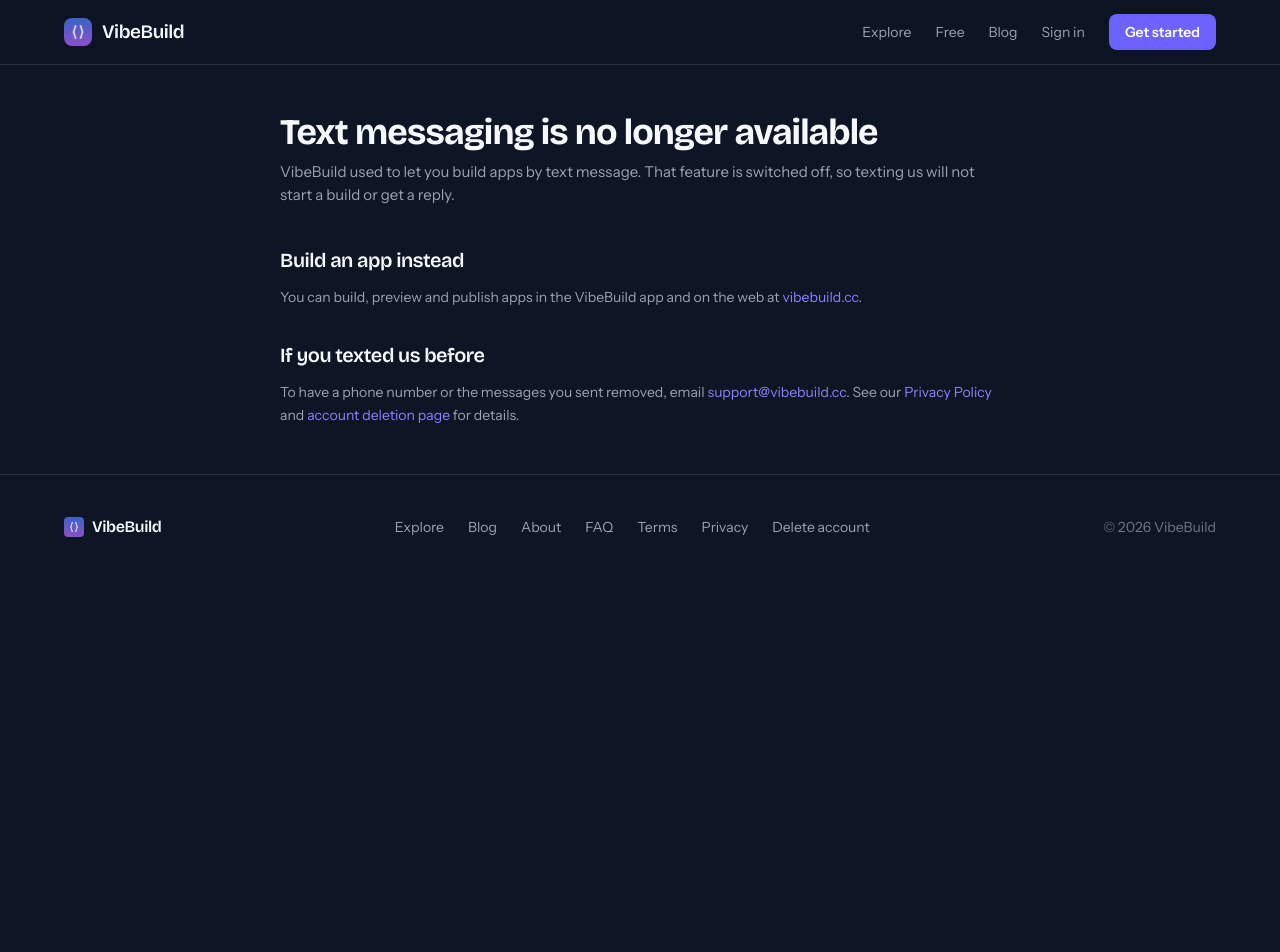
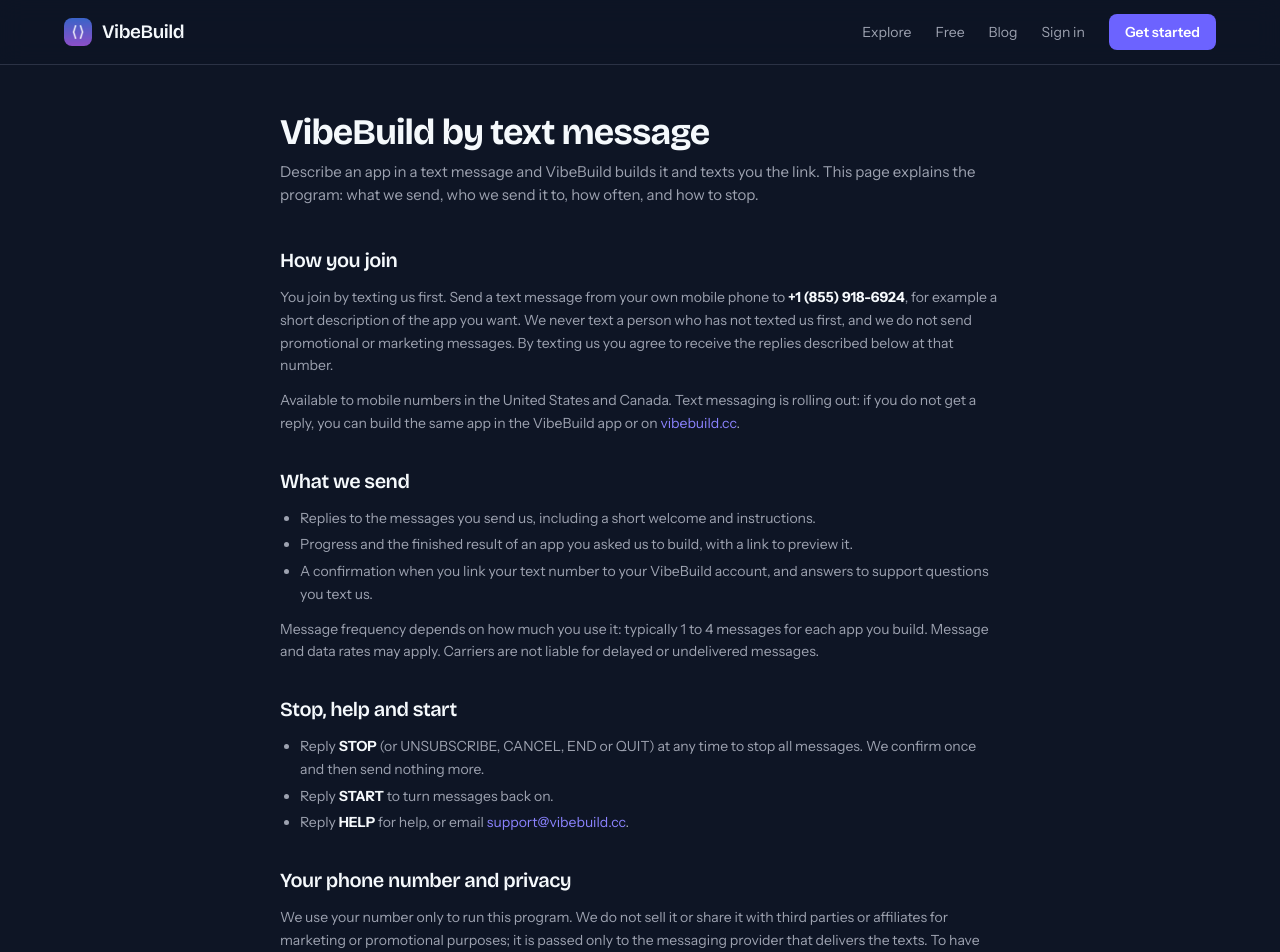
Before and after one commit to tsushanth/vibecoder, a Next.js app in the folder web/: page /sms in a window 1280 px wide. Shown: the top 952 px of the page. Before the commit the page ends 800 px from the top, so only its background shows below. Built offline with nearby package versions, Linux system fonts and the light colour scheme; no server answers.

Commit message:
Describe the text-message program on /sms and in the privacy policy (opt-in by texting first, message types, frequency, STOP/START/HELP, no marketing, no sharing) (#144)

```diff
--- a/web/src/app/privacy/page.tsx
+++ b/web/src/app/privacy/page.tsx
@@ -120,11 +120,14 @@ export default function PrivacyPage() {
           <section>
             <h2 className="font-display text-xl font-semibold text-foreground mb-3">9. SMS / Text Messaging</h2>
             <p>
-              Building apps by text message is currently not available and we are not sending text messages. If you
-              texted VibeBuild or linked a phone number in the past and want that phone number or those messages
-              deleted, contact us at support@vibebuild.cc. Phone numbers were used only to run that feature and were
-              never shared with third parties or affiliates for marketing or promotional purposes. See{' '}
-              <a href="/sms" className="text-accent-hover hover:underline">vibebuild.cc/sms</a> for the current status.
+              If you text VibeBuild (or link a phone number to your account) we use that number and the messages you send
+              only to run the text-message program: to reply to you, to send the progress and result of an app you asked us
+              to build, and to answer support questions. We only text people who have texted us first and we do not send
+              promotional messages. Your number is passed only to the messaging provider that delivers the texts; it is
+              never sold or shared with third parties or affiliates for marketing or promotional purposes. Reply STOP to stop
+              all messages, START to turn them back on, or HELP for help. To have your phone number and messages deleted,
+              contact us at support@vibebuild.cc. See{' '}
+              <a href="/sms" className="text-accent-hover hover:underline">vibebuild.cc/sms</a> for how the program works.
             </p>
           </section>
 
--- a/web/src/app/sms/page.tsx
+++ b/web/src/app/sms/page.tsx
@@ -2,11 +2,14 @@ import type { Metadata } from 'next';
 import Link from 'next/link';
 import { MarketingHeader, MarketingFooter } from '@/components/landing/MarketingChrome';
 
+// Public description of the text-message program (the page carrier registration reviewers read). It must stay in step with sms-bot/
+// (opt-in by texting first, STOP/START/HELP, replies only to people who texted us first, US and Canada numbers).
 export const metadata: Metadata = {
-  title: 'Text messaging - VibeBuild',
-  description: 'Building apps by text message is no longer available.',
-  robots: { index: false, follow: false },
+  title: 'VibeBuild by text message',
+  description: 'How the VibeBuild text-message program works: who we text, what we send, how often, and how to stop.',
 };
+
+const NUMBER_DISPLAY = '+1 (855) 918-6924';
 
 export default function SmsPage() {
   return (
@@ -14,28 +17,62 @@ export default function SmsPage() {
       <MarketingHeader />
 
       <div className="max-w-3xl mx-auto px-6 py-12">
-        <h1 className="font-display text-4xl font-bold mb-2">Text messaging is no longer available</h1>
+        <h1 className="font-display text-4xl font-bold mb-2">VibeBuild by text message</h1>
         <p className="text-muted mb-10">
-          VibeBuild used to let you build apps by text message. That feature is switched off, so texting us will not start a build or get a reply.
+          Describe an app in a text message and VibeBuild builds it and texts you the link. This page explains the program: what we send,
+          who we send it to, how often, and how to stop.
         </p>
 
         <div className="space-y-8 text-muted leading-relaxed text-sm">
           <section>
-            <h2 className="font-display text-xl font-semibold text-foreground mb-3">Build an app instead</h2>
+            <h2 className="font-display text-xl font-semibold text-foreground mb-3">How you join</h2>
             <p>
-              You can build, preview and publish apps in the VibeBuild app and on the web at{' '}
-              <Link href="/" className="text-accent-hover hover:underline">vibebuild.cc</Link>.
+              You join by texting us first. Send a text message from your own mobile phone to <strong className="text-foreground">{NUMBER_DISPLAY}</strong>,
+              for example a short description of the app you want. We never text a person who has not texted us first, and we do not send
+              promotional or marketing messages. By texting us you agree to receive the replies described below at that number.
+            </p>
+            <p className="mt-3">
+              Available to mobile numbers in the United States and Canada. Text messaging is rolling out: if you do not get a reply, you can
+              build the same app in the VibeBuild app or on <Link href="/" className="text-accent-hover hover:underline">vibebuild.cc</Link>.
             </p>
           </section>
 
           <section>
-            <h2 className="font-display text-xl font-semibold text-foreground mb-3">If you texted us before</h2>
+            <h2 className="font-display text-xl font-semibold text-foreground mb-3">What we send</h2>
+            <ul className="list-disc pl-5 space-y-1">
+              <li>Replies to the messages you send us, including a short welcome and instructions.</li>
+              <li>Progress and the finished result of an app you asked us to build, with a link to preview it.</li>
+              <li>A confirmation when you link your text number to your VibeBuild account, and answers to support questions you text us.</li>
+            </ul>
+            <p className="mt-3">
+              Message frequency depends on how much you use it: typically 1 to 4 messages for each app you build. Message and data rates may apply.
+              Carriers are not liable for delayed or undelivered messages.
+            </p>
+          </section>
+
+          <section>
+            <h2 className="font-display text-xl font-semibold text-foreground mb-3">Stop, help and start</h2>
+            <ul className="list-disc pl-5 space-y-1">
+              <li>Reply <strong className="text-foreground">STOP</strong> (or UNSUBSCRIBE, CANCEL, END or QUIT) at any time to stop all messages. We confirm once and then send nothing more.</li>
+              <li>Reply <strong className="text-foreground">START</strong> to turn messages back on.</li>
+              <li>Reply <strong className="text-foreground">HELP</strong> for help, or email{' '}
+                <a href="mailto:support@vibebuild.cc" className="text-accent-hover hover:underline">support@vibebuild.cc</a>.
+              </li>
+            </ul>
+          </section>
+
+          <section>
+            <h2 className="font-display text-xl font-semibold text-foreground mb-3">Your phone number and privacy</h2>
             <p>
-              To have a phone number or the messages you sent removed, email{' '}
-              <a href="mailto:support@vibebuild.cc" className="text-accent-hover hover:underline">support@vibebuild.cc</a>.
-              See our <Link href="/privacy" className="text-accent-hover hover:underline">Privacy Policy</Link>{' '}
-              and <Link href="/delete-account" className="text-accent-hover hover:underline">account deletion page</Link> for details.
+              We use your number only to run this program. We do not sell it or share it with third parties or affiliates for marketing or
+              promotional purposes; it is passed only to the messaging provider that delivers the texts. To have your number and the messages
+              you sent removed, email{' '}
+              <a href="mailto:support@vibebuild.cc" className="text-accent-hover hover:underline">support@vibebuild.cc</a>. Read our{' '}
+              <Link href="/privacy" className="text-accent-hover hover:underline">Privacy Policy</Link> and{' '}
+              <Link href="/terms" className="text-accent-hover hover:underline">Terms</Link>, and see how to{' '}
+              <Link href="/delete-account" className="text-accent-hover hover:underline">delete your account</Link>.
             </p>
+            <p className="mt-3">VibeBuild is operated by KreativeKoalaSolutions LLC.</p>
           </section>
         </div>
       </div>
```
